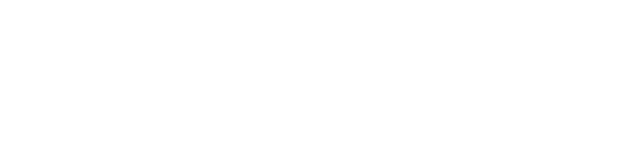
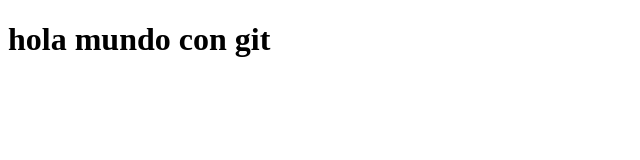
Before and after one commit to pomarh/git-la-prueba, a plain HTML site: page index.html in a window 1280 px wide. Shown: the whole page, without its empty margins (0-640 px from the left). Drawn offline with Linux system fonts and the light colour scheme.

Commit message:
se agrego h1

```diff
--- a/index.html
+++ b/index.html
@@ -7,6 +7,6 @@
     <title>Document</title>
 </head>
 <body>
-
+    <h1>hola mundo con git</h1>
 </body>
 </html>
```
